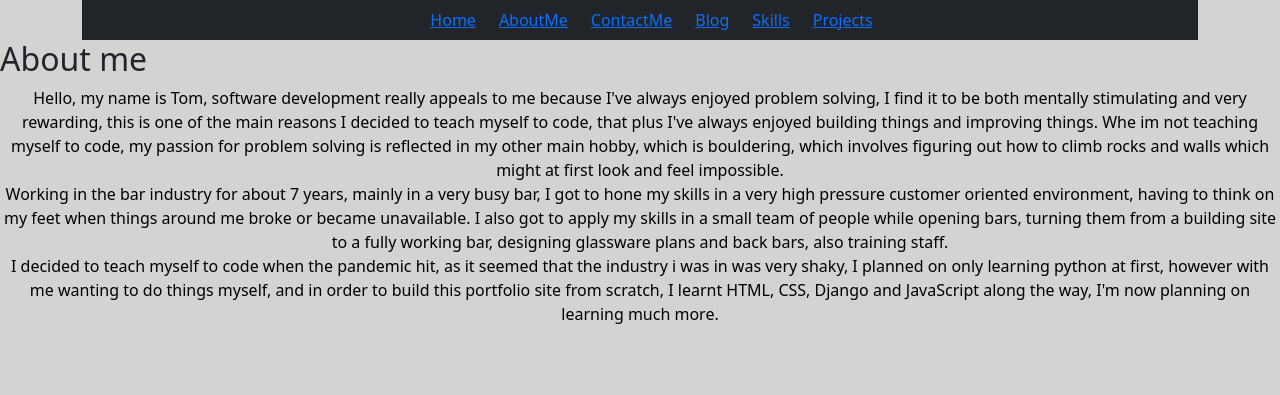
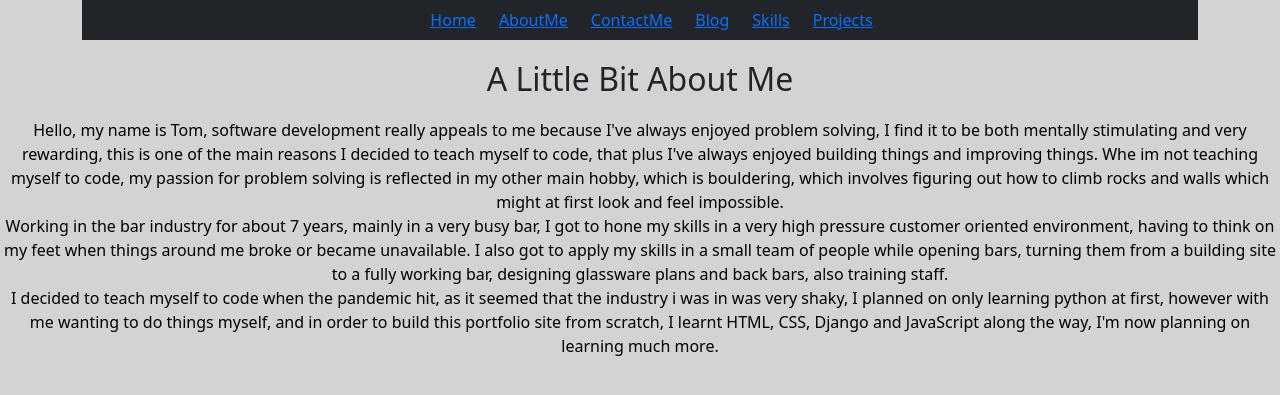
Before and after one commit to wozza0212/Portfolio, a Django app: page /about_me.html/ in a window 1280 px wide. Shown: the top 395 px of the page. Run offline with Django 3.2, Linux system fonts and the light colour scheme; parts of the project's set-up code (start-up, migrations or seed data) failed here and were passed over.

Commit message:
trying ot add image

```diff
--- a/portfolio/static/css/portfolio.css
+++ b/portfolio/static/css/portfolio.css
@@ -4,6 +4,13 @@ h1{
 
 body{
     background-color: #D3D3D3 !important;
+}
+
+#about-title {
+    text-align: center;
+    margin: 20px;
+
+
 }
 
 #about-me {
--- a/portfolio/templates/portfolio/about_me.html
+++ b/portfolio/templates/portfolio/about_me.html
@@ -8,7 +8,7 @@
 <body>
 {% block content %}
 
-        <h2>About me</h2>
+        <h2 id="about-title">A Little Bit About Me</h2>
         <div class="container"></div>
             <p id="about-me">
                 Hello, my name is Tom, software development really appeals to me because I've always enjoyed problem solving,
```
Also changed, not shown: media/portfolio/images/me.jpeg (added).
